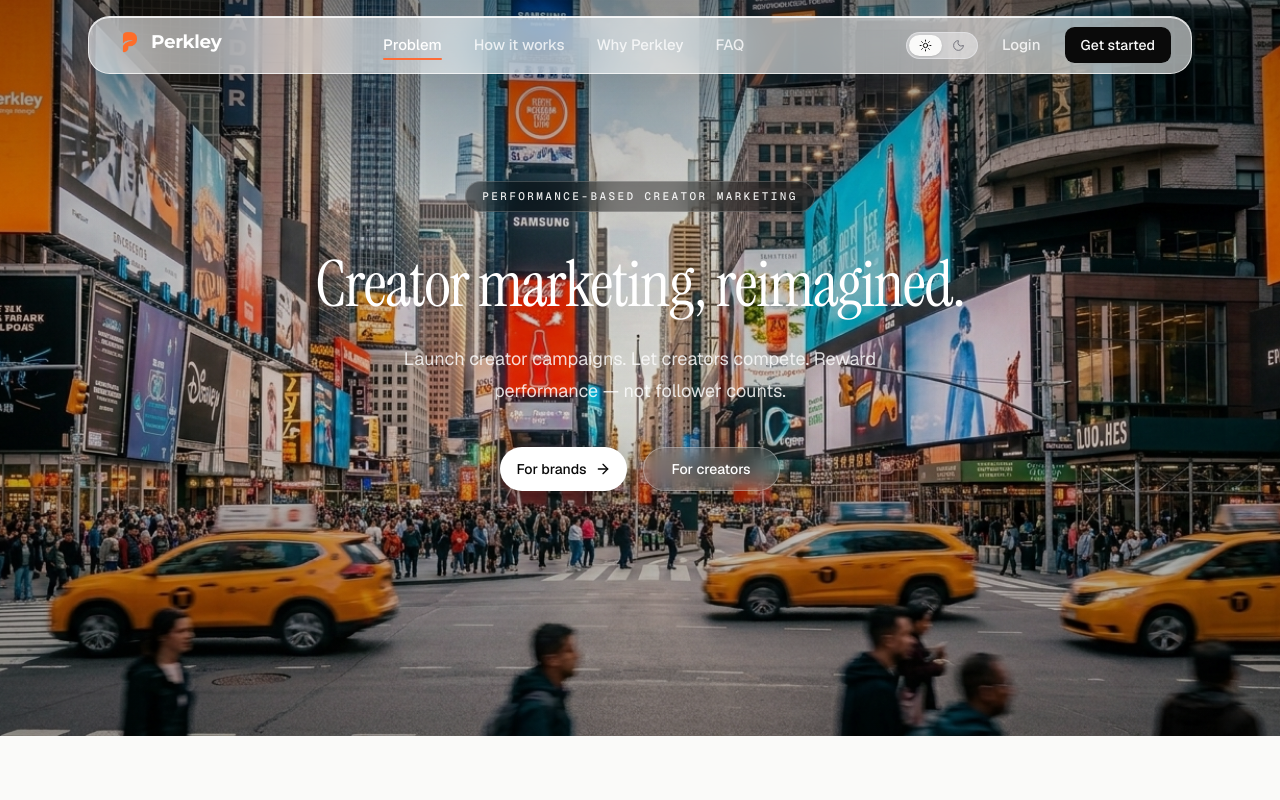
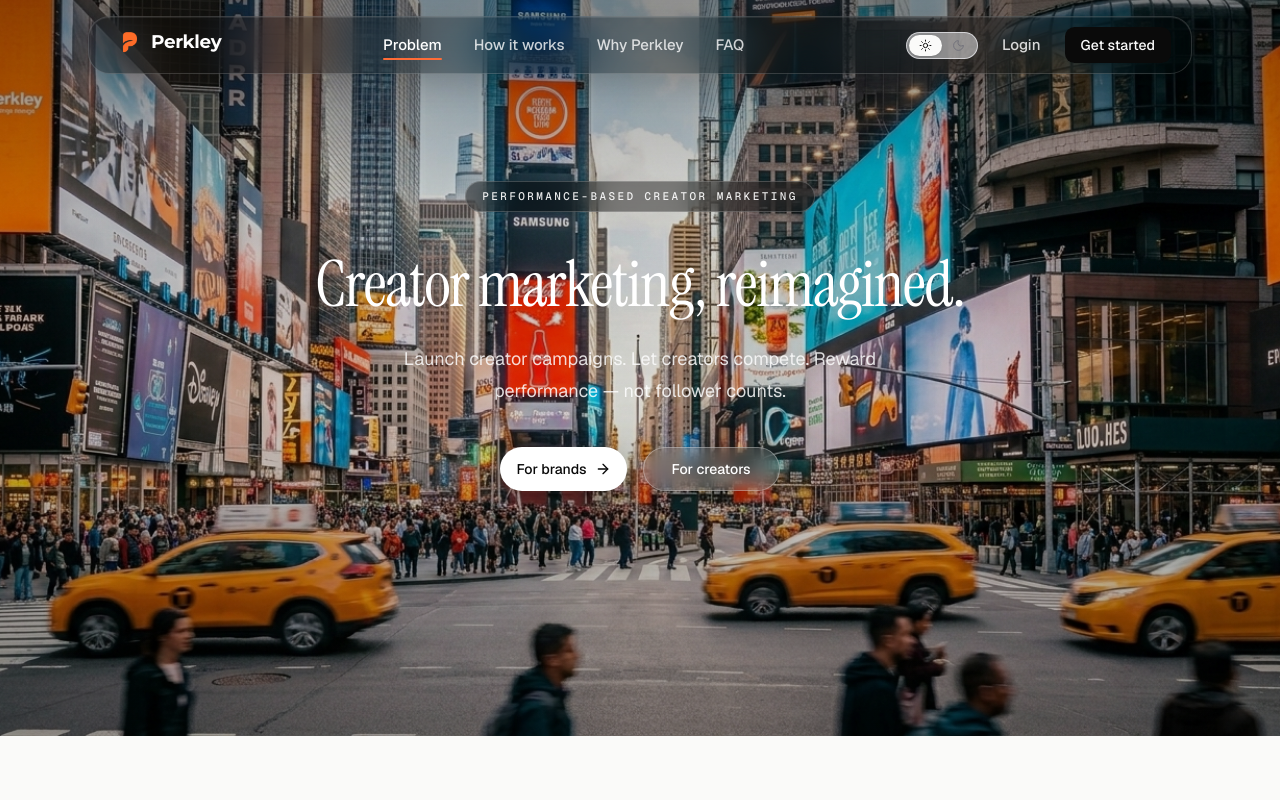
Before and after one commit to Saurav4359/Perkley-V0, a Next.js app in the folder apps/web/: page / in a window 1280 px wide. Shown: the top 800 px of the page. Built offline with nearby package versions, Linux system fonts and the light colour scheme; no server answers.

Commit message:
Replace inline over-hero header styles with the shared glass-nav-over-hero class.

```diff
--- a/apps/web/components/landing/header.tsx
+++ b/apps/web/components/landing/header.tsx
@@ -42,9 +42,7 @@ export function SiteHeader() {
           className={cn(
             "glass-nav rounded-2xl border transition-[background-color,box-shadow,border-color,color] duration-300",
             scrolled && "glass-nav-scrolled",
-            overHero &&
-              !scrolled &&
-              "border-white/15 bg-black/25 shadow-[inset_0_1px_0_rgba(255,255,255,0.08),0_8px_32px_rgba(0,0,0,0.2)] dark:border-white/12 dark:bg-black/35"
+            overHero && !scrolled && "glass-nav-over-hero"
           )}
         >
             <div className="flex h-12 items-center justify-between gap-4 px-3.5 sm:h-14 sm:px-5">
```
